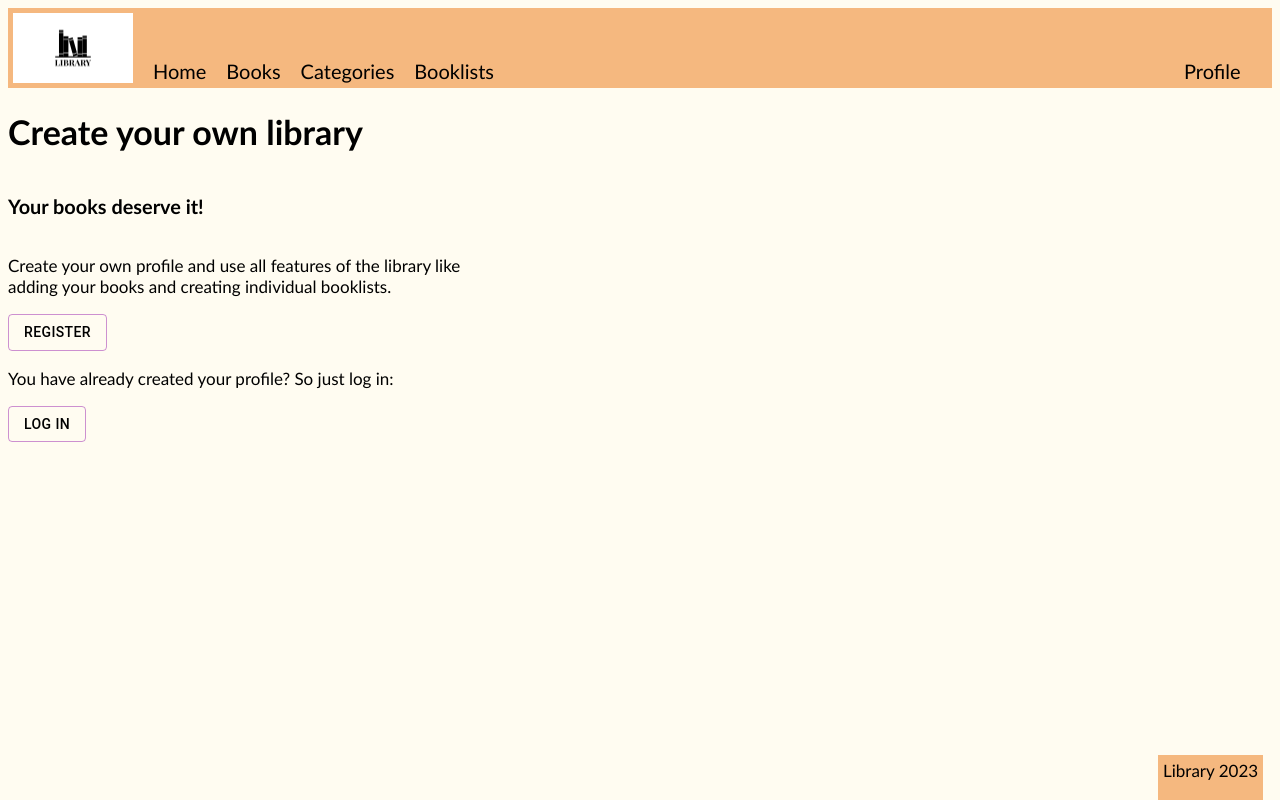
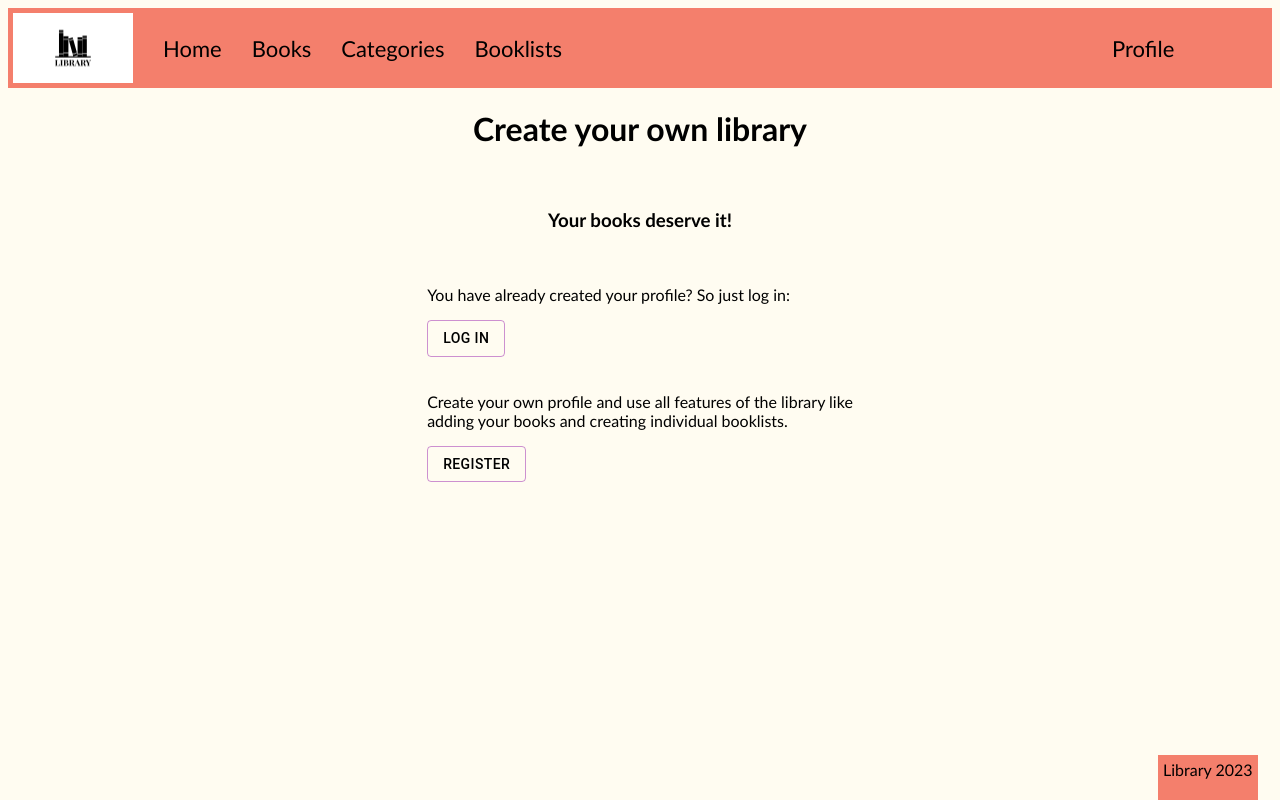
Before and after one commit to michaels90up/next-js-final-project-library, a Next.js app: page / in a window 1280 px wide. Built offline with nearby package versions, Linux system fonts and the light colour scheme; no server answers.

Commit message:
Adjusting css configurations

```diff
--- a/components/Footer.js
+++ b/components/Footer.js
@@ -1,7 +1,7 @@
 import { css } from '@emotion/react';
 
 const footerStyles = css`
-  background-color: #f5b87f;
+  background-color: #f47f6c;
   padding: 5px;
   height: 45px;
   width: auto;
--- a/components/Header.js
+++ b/components/Header.js
@@ -4,7 +4,7 @@ import Link from 'next/link';
 
 const navStyles = css`
   display: flex;
-  background-color: #f5b87f;
+  background-color: #f47f6c;
   padding: 5px;
   display: flex;
   justify-content: start;
@@ -13,9 +13,9 @@ const navStyles = css`
 
   > div {
     display: flex;
-    align-items: end;
-    gap: 20px;
-    font-size: 20px;
+    align-items: center;
+    gap: 30px;
+    font-size: 22px;
 
     a {
       :hover {
@@ -26,7 +26,7 @@ const navStyles = css`
 `;
 
 const logoutStyles = css`
-  margin-left: 670px;
+  margin-left: 520px;
   gap: 30px;
 `;
 
@@ -39,13 +39,7 @@ export default function Header(props) {
     <header>
       <nav css={navStyles}>
         <div>
-          <Image
-            style={{ textDecoration: 'none' }}
-            src="/logo.jpg"
-            width={120}
-            height={70}
-            alt="library logo"
-          />
+          <Image src="/logo.jpg" width={120} height={70} alt="library logo" />
           <Link href="/">Home</Link>
           <Link href="/books">Books</Link>
           <Link href="/categories">Categories</Link>
@@ -54,21 +48,7 @@ export default function Header(props) {
             {/* {props.user && props.user.username} */}
             <Link href="/profile">Profile</Link>
           </div>
-
-          {props.user ? (
-            <Anchor
-              css={css`
-                margin-left: 0px;
-              `}
-              href="/logout"
-            >
-              Logout
-            </Anchor>
-          ) : (
-            <div />
-          )}
-
-          {/* <Link href="/logout">Logout</Link> */}
+          {props.user ? <Anchor href="/logout">Logout</Anchor> : <div />}
         </div>
       </nav>
     </header>
--- a/pages/_app.js
+++ b/pages/_app.js
@@ -32,7 +32,7 @@ function MyApp({ Component, pageProps }) {
           }
           body {
             font-family: 'Gill Sans', 'Gill Sans MT', 'Trebuchet MS', sans-serif;
-            font-size: 17px;
+            font-size: 16px;
             background-color: #fffcf1;
             a {
               text-decoration: none;
--- a/pages/index.js
+++ b/pages/index.js
@@ -6,10 +6,8 @@ import Link from 'next/link';
 const registerAndLoginStyles = css`
   display: flex;
   flex-direction: column;
-
-  > div + div {
-    margin-top: 20px;
-  }
+  align-items: center;
+  gap: 20px;
 `;
 
 export default function Home() {
@@ -19,10 +17,22 @@ export default function Home() {
         <title>Private Library</title>
         <meta name="description" content="" />
       </Head>
-      <main css={registerAndLoginStyles}>
+      <main>
+        <div css={registerAndLoginStyles}>
           <h1>Create your own library</h1>
           <h3>Your books deserve it!</h3>
           <div>
+            <div>
+              <p>You have already created your profile? So just log in: </p>
+              <Button
+                variant="outlined"
+                href="#outlined-buttons"
+                color="secondary"
+              >
+                <Link href="/login">Log In</Link>
+              </Button>
+            </div>
+            <br />
             <div>
               <p>
                 Create your own profile and use all features of the library like{' '}
@@ -37,15 +47,6 @@ export default function Home() {
                 <Link href="/register">Register</Link>
               </Button>
             </div>
-          <div>
-            <p>You have already created your profile? So just log in: </p>
-            <Button
-              variant="outlined"
-              href="#outlined-buttons"
-              color="secondary"
-            >
-              <Link href="/login">Log In</Link>
-            </Button>
           </div>
         </div>
       </main>
```
Also changed, not shown: pages/login.tsx (+14 -2 lines), pages/register.tsx (+15 -3 lines). Lines whose indentation alone changed are shown as unchanged.
